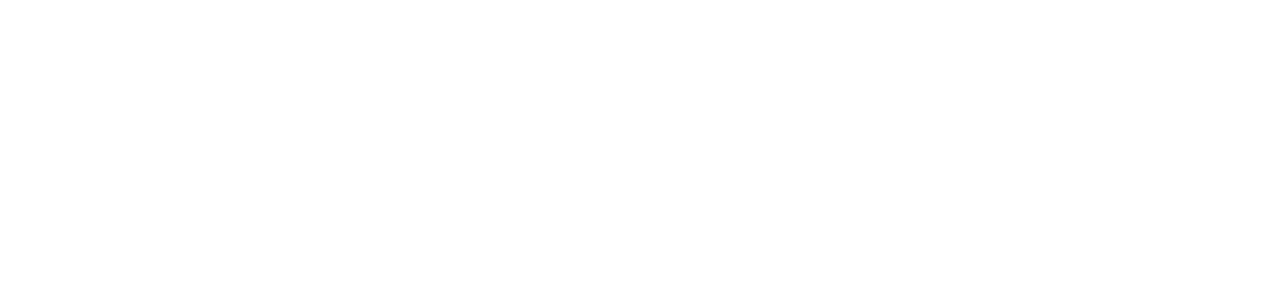
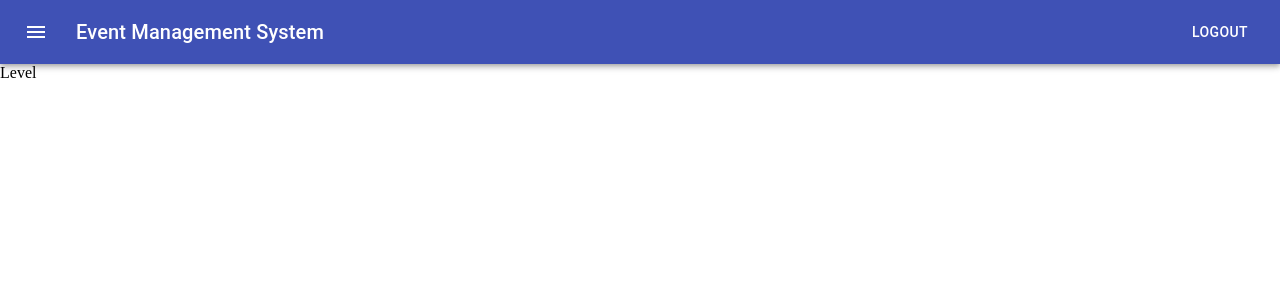
Before and after one commit to dvm-bitspilani/ems-portal, a React (Create React App) app: page /ems/level in a window 1280 px wide. Shown: the top 300 px of the page. Built offline with nearby package versions, Linux system fonts and the light colour scheme.

Commit message:
navabar on level

```diff
--- a/src/App.js
+++ b/src/App.js
@@ -2,13 +2,19 @@ import React from "react";
 import { BrowserRouter as Router, Route } from "react-router-dom";
 import Home from "./containers/Home/Home";
 import SignIn from "./components/Signin/Signin";
+import Level from "./containers/Level/level";
+import AppBar from "./components/AppBar/AppBar";
 
 function App() {
+  const signIn=true;
   return (
-    <Router>
-      <Route component={SignIn} path="/" exact/>
-      <Route component={Home} path="/ems" exact />
-    </Router>
+      <Router>
+        <Route component={SignIn} path="/" exact/>
+        <Route component={AppBar} path="/ems" exact/>
+        <Route component={Home} path="/ems" exact/>
+        <Route component={AppBar} path="/ems/level" exact/>
+        <Route component={Level} path="/ems/level" />
+      </Router>
   );
 }
 export default App;
--- a/src/components/Dashboard/Dashboard.js
+++ b/src/components/Dashboard/Dashboard.js
@@ -39,7 +39,6 @@ const Dashboard = () => {
         <Typography variant="h4">HELLO JUDGES!</Typography>
         <Typography component="p" className={classes.caption}>Please select an event and the corresponding level to be judged:</Typography>
         <Divider style={{margin: "20px 0"}}/>
-
         <Events />
       </Paper>
     </div>
--- a/src/components/Dashboard/Events.js
+++ b/src/components/Dashboard/Events.js
@@ -18,6 +18,7 @@ import {
   ListItemText
 } from "@material-ui/core";
 import ExpandMoreIcon from "@material-ui/icons/ExpandMore";
+import { BrowserRouter as Router, Link } from "react-router-dom";
 
 // -----------------------------------
 
@@ -33,7 +34,11 @@ const useStyles = makeStyles(theme => ({
     width: '100%'
   },
   listItem: {
-    width: "100%"
+    width: "100%",
+  },
+  link: {
+   textDecoration: "none",
+   color: theme.palette.common.black
   }
 }));
 
@@ -73,9 +78,11 @@ const Events = () => {
             <List className={classes.list}>
               {event.levels.map((levelName,index)=>{
                 return(
-                    <ListItem button className={classes.listItem}>
-                      <ListItemText primary= {levelName}/>
-                    </ListItem>
+                   <Link to="/ems/level" className={classes.link}>
+                      <ListItem button className={classes.listItem}>
+                        <ListItemText primary= {levelName}/>
+                      </ListItem>
+                   </Link>
                 );
               })}
             </List>
--- a/src/containers/Home/Home.js
+++ b/src/containers/Home/Home.js
@@ -1,11 +1,11 @@
 import React from "react";
 import AppBar from "../../components/AppBar/AppBar";
 import Dashboard from "../../components/Dashboard/Dashboard";
+// import { BrowserRouter as Router, Route, Link } from "react-router-dom";
 
 const Home = () => {
   return (
     <div>
-      <AppBar />
       <Dashboard />
     </div>
   );
--- /dev/null
+++ b/src/containers/Level/level.js
@@ -0,0 +1,15 @@
+import React from "react";
+// import { ReactComponent } from "*.svg";
+class Level extends React.Component{
+    constructor(props) {
+        super(props);
+    }
+    render(){
+        return(
+            <div>
+                Level
+            </div>
+        )
+    }
+}
+export default Level;
```
